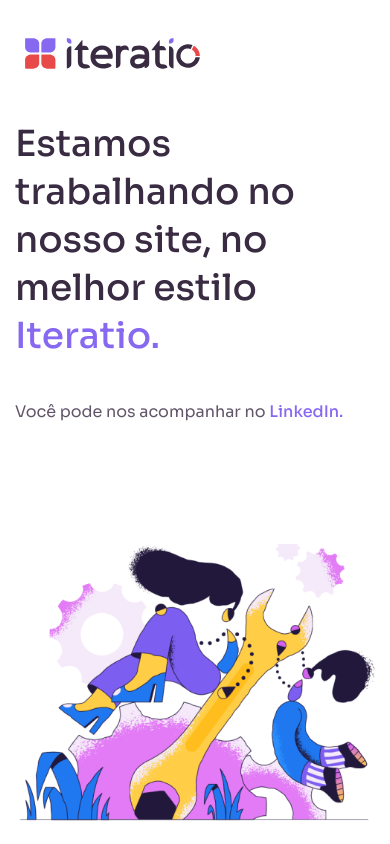
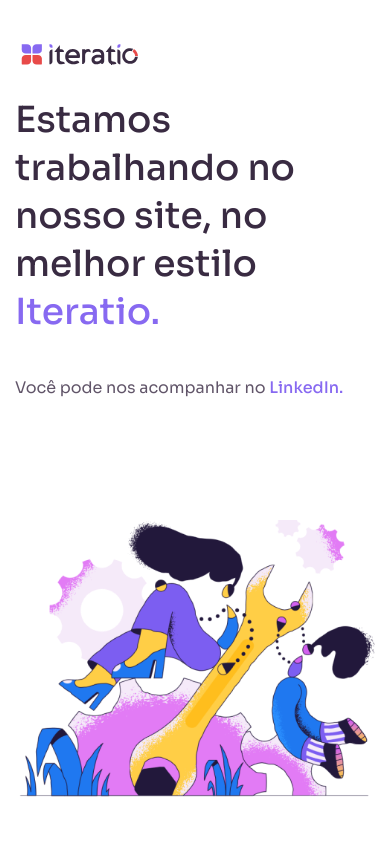
Before and after one commit to jesscrislima/iteratio, a plain HTML site: page index.html in a window 390 px wide. Drawn offline with nearby package versions, Linux system fonts and the light colour scheme.

Commit message:
ajustes para mobile

```diff
--- a/estilo.css
+++ b/estilo.css
@@ -66,10 +66,14 @@ img.ilust {
     font-size: 36px;
     line-height: 48px;
     color: #392B42;
-    margin-top: 40px;}
+    margin-top: 24px;}
+
+    img.marca {
+    height: 32px;
+}
 
     .row {
-    margin-top: 32px;}
+    margin-top: 40px;}
 
     .link {
     font-size: 16px;
```
